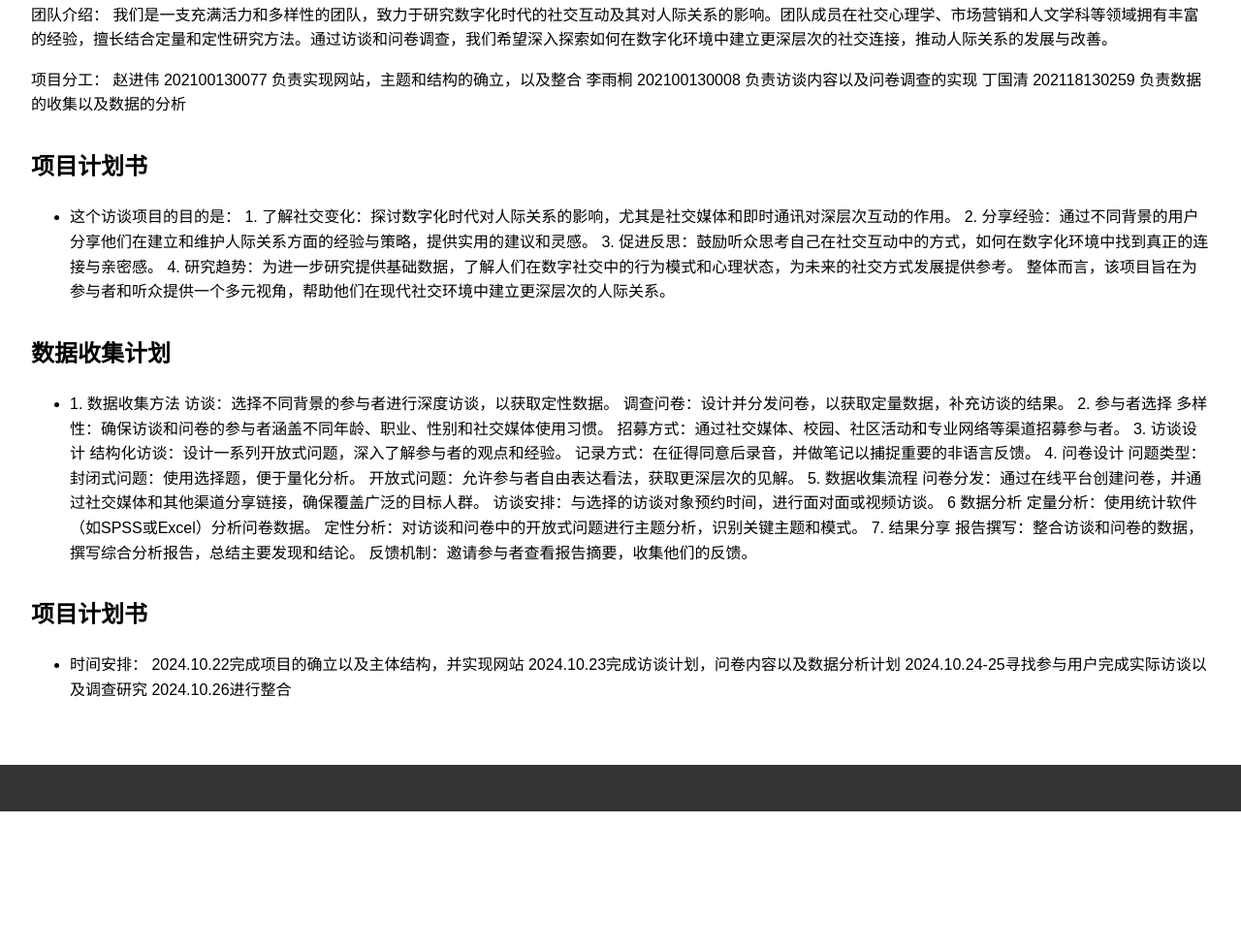
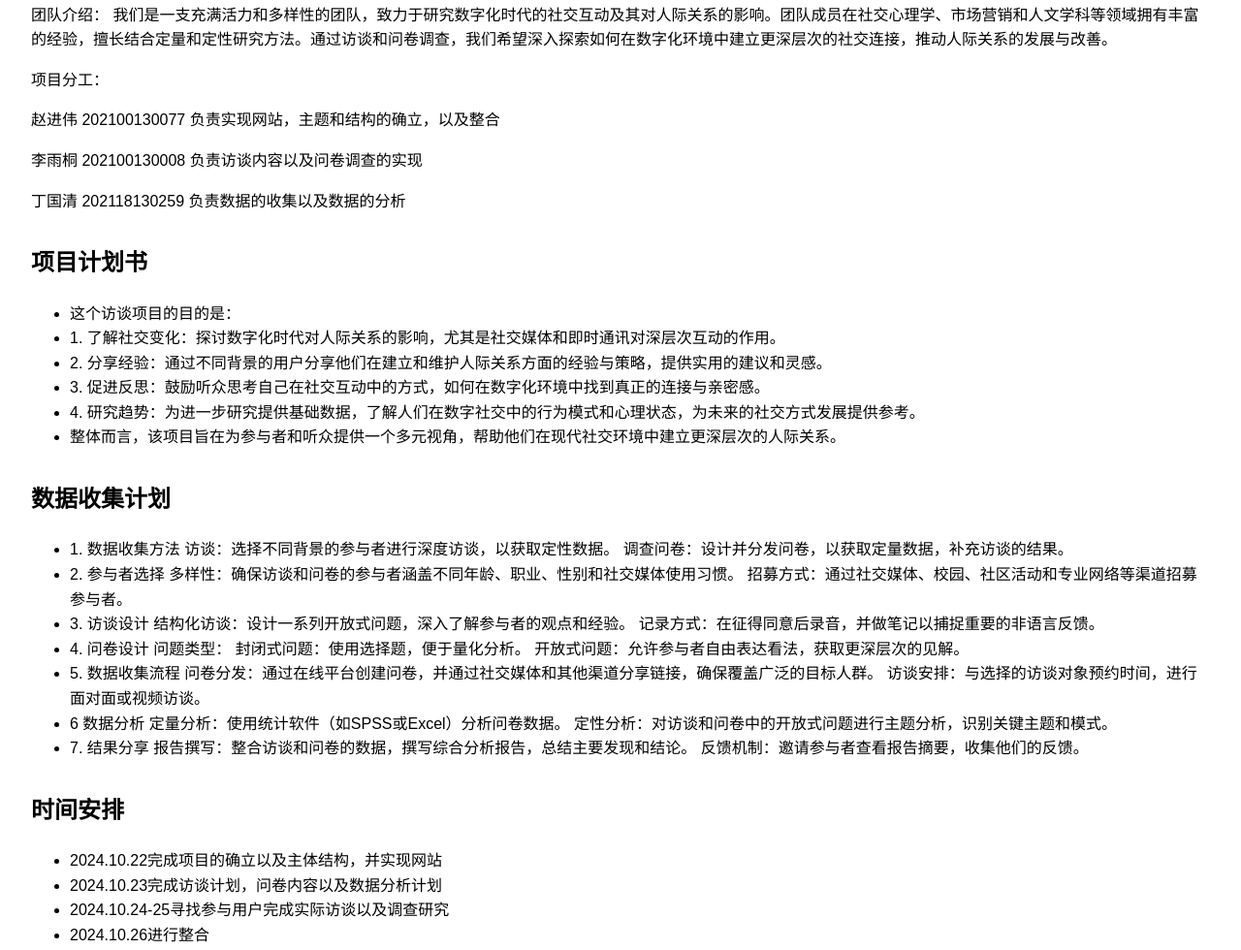
Before and after one commit to snakemanzjw/snake, a plain HTML site: page index.html in a window 1280 px wide. Shown: the part 400-1380 px from the top of the page at 97% size. Before the commit the page ends 1237 px from the top, so only its background shows below. Drawn offline with Linux system fonts and the light colour scheme.

Commit message:
Add files via upload

```diff
--- a/index.html
+++ b/index.html
@@ -26,23 +26,22 @@
             <p>团队介绍：
                 我们是一支充满活力和多样性的团队，致力于研究数字化时代的社交互动及其对人际关系的影响。团队成员在社交心理学、市场营销和人文学科等领域拥有丰富的经验，擅长结合定量和定性研究方法。通过访谈和问卷调查，我们希望深入探索如何在数字化环境中建立更深层次的社交连接，推动人际关系的发展与改善。
             </p>
-            <p>项目分工：
-                赵进伟 202100130077 负责实现网站，主题和结构的确立，以及整合
-李雨桐 202100130008 负责访谈内容以及问卷调查的实现
-丁国清 202118130259 负责数据的收集以及数据的分析
-            </p>
+            <p>项目分工：</p>
+            <p>赵进伟 202100130077 负责实现网站，主题和结构的确立，以及整合</p>
+            <p>李雨桐 202100130008 负责访谈内容以及问卷调查的实现</p>
+            <p>丁国清 202118130259 负责数据的收集以及数据的分析</p>
         </section>
 
         <section id="features">
             <h2>项目计划书</h2>
             <ul>
                 <li>这个访谈项目的目的是：
-                    1.	了解社交变化：探讨数字化时代对人际关系的影响，尤其是社交媒体和即时通讯对深层次互动的作用。
-                    2.	分享经验：通过不同背景的用户分享他们在建立和维护人际关系方面的经验与策略，提供实用的建议和灵感。
-                    3.	促进反思：鼓励听众思考自己在社交互动中的方式，如何在数字化环境中找到真正的连接与亲密感。
-                    4.	研究趋势：为进一步研究提供基础数据，了解人们在数字社交中的行为模式和心理状态，为未来的社交方式发展提供参考。
-                    整体而言，该项目旨在为参与者和听众提供一个多元视角，帮助他们在现代社交环境中建立更深层次的人际关系。
                     </li>
+                    <li>1.	了解社交变化：探讨数字化时代对人际关系的影响，尤其是社交媒体和即时通讯对深层次互动的作用。</li>
+                    <li>2.	分享经验：通过不同背景的用户分享他们在建立和维护人际关系方面的经验与策略，提供实用的建议和灵感。</li>
+                    <li>3.	促进反思：鼓励听众思考自己在社交互动中的方式，如何在数字化环境中找到真正的连接与亲密感。</li>
+                    <li>4.	研究趋势：为进一步研究提供基础数据，了解人们在数字社交中的行为模式和心理状态，为未来的社交方式发展提供参考。</li>
+                    <li>整体而言，该项目旨在为参与者和听众提供一个多元视角，帮助他们在现代社交环境中建立更深层次的人际关系。</li>
             </ul>
         </section>
 
@@ -52,38 +51,36 @@
                 <li>1. 数据收集方法
                     访谈：选择不同背景的参与者进行深度访谈，以获取定性数据。
                     调查问卷：设计并分发问卷，以获取定量数据，补充访谈的结果。
-                    2. 参与者选择
+                    </li>
+                    <li>2. 参与者选择
                         多样性：确保访谈和问卷的参与者涵盖不同年龄、职业、性别和社交媒体使用习惯。
-                    招募方式：通过社交媒体、校园、社区活动和专业网络等渠道招募参与者。
-                    3. 访谈设计
+                        招募方式：通过社交媒体、校园、社区活动和专业网络等渠道招募参与者。</li>
+                    <li>3. 访谈设计
                         结构化访谈：设计一系列开放式问题，深入了解参与者的观点和经验。
-                    记录方式：在征得同意后录音，并做笔记以捕捉重要的非语言反馈。
-                    4. 问卷设计
+                        记录方式：在征得同意后录音，并做笔记以捕捉重要的非语言反馈。</li>
+                    <li>4. 问卷设计
                         问题类型：
                         封闭式问题：使用选择题，便于量化分析。
-                    开放式问题：允许参与者自由表达看法，获取更深层次的见解。
-                    5. 数据收集流程
+                        开放式问题：允许参与者自由表达看法，获取更深层次的见解。</li>
+                    <li>5. 数据收集流程
                         问卷分发：通过在线平台创建问卷，并通过社交媒体和其他渠道分享链接，确保覆盖广泛的目标人群。
-                    访谈安排：与选择的访谈对象预约时间，进行面对面或视频访谈。
-                    6 数据分析
+                        访谈安排：与选择的访谈对象预约时间，进行面对面或视频访谈。</li>
+                    <li>6 数据分析
                         定量分析：使用统计软件（如SPSS或Excel）分析问卷数据。
-                    定性分析：对访谈和问卷中的开放式问题进行主题分析，识别关键主题和模式。
-                    7. 结果分享
+                        定性分析：对访谈和问卷中的开放式问题进行主题分析，识别关键主题和模式。</li>
+                    <li>7. 结果分享
                         报告撰写：整合访谈和问卷的数据，撰写综合分析报告，总结主要发现和结论。
-                    反馈机制：邀请参与者查看报告摘要，收集他们的反馈。
-                    </li>
+                        反馈机制：邀请参与者查看报告摘要，收集他们的反馈。</li>
             </ul>
         </section>
 
         <section id="features">
-            <h2>项目计划书</h2>
+            <h2>时间安排</h2>
             <ul>
-                <li>时间安排：
-                    2024.10.22完成项目的确立以及主体结构，并实现网站
-                    2024.10.23完成访谈计划，问卷内容以及数据分析计划
-                    2024.10.24-25寻找参与用户完成实际访谈以及调查研究
-                    2024.10.26进行整合
-                    </li>
+                <li>2024.10.22完成项目的确立以及主体结构，并实现网站</li>
+                <li>2024.10.23完成访谈计划，问卷内容以及数据分析计划</li>
+                <li>2024.10.24-25寻找参与用户完成实际访谈以及调查研究</li>
+                <li>2024.10.26进行整合</li>
             </ul>
         </section>
 
```
Lines whose indentation alone changed are shown as unchanged.
